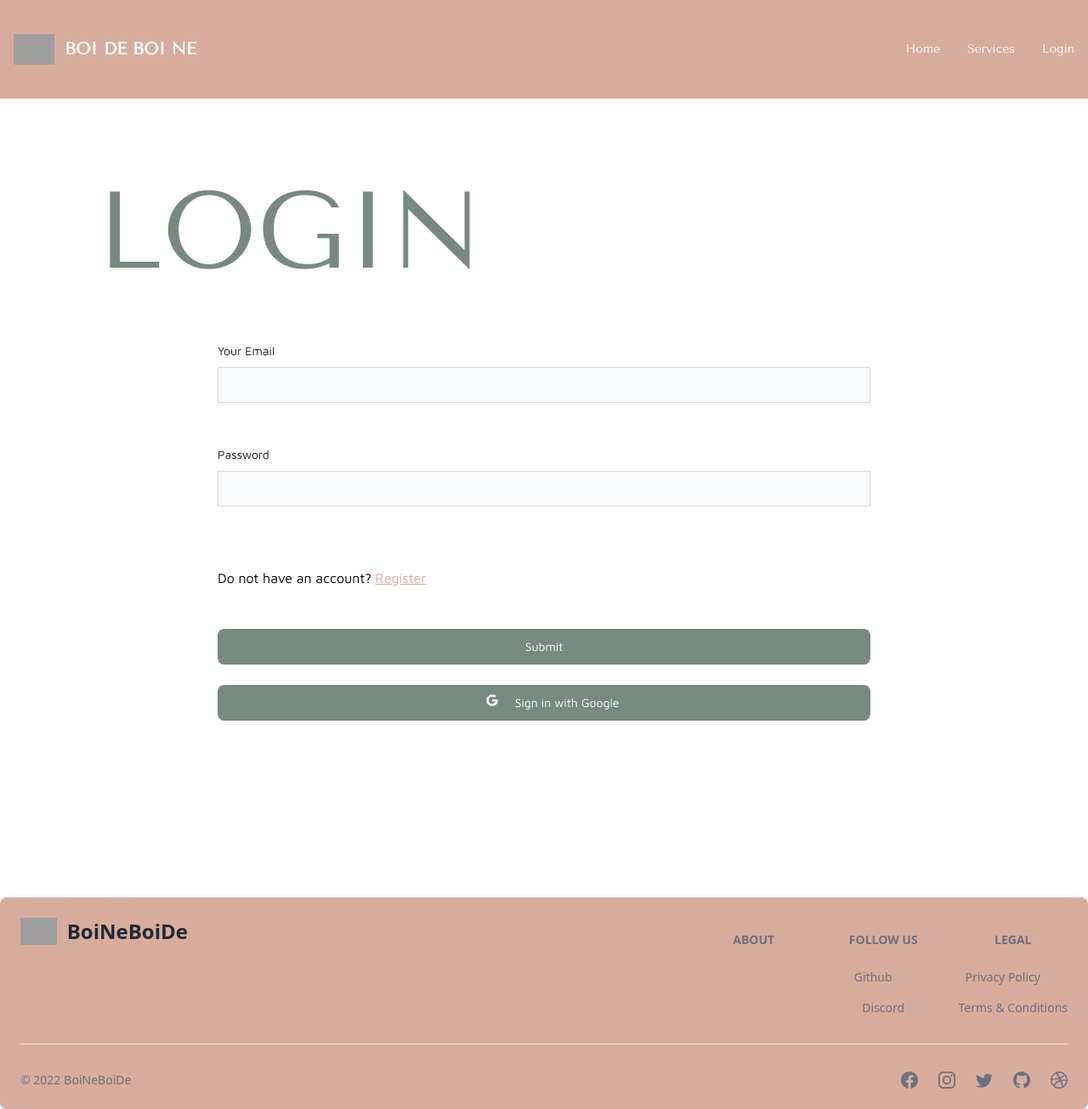
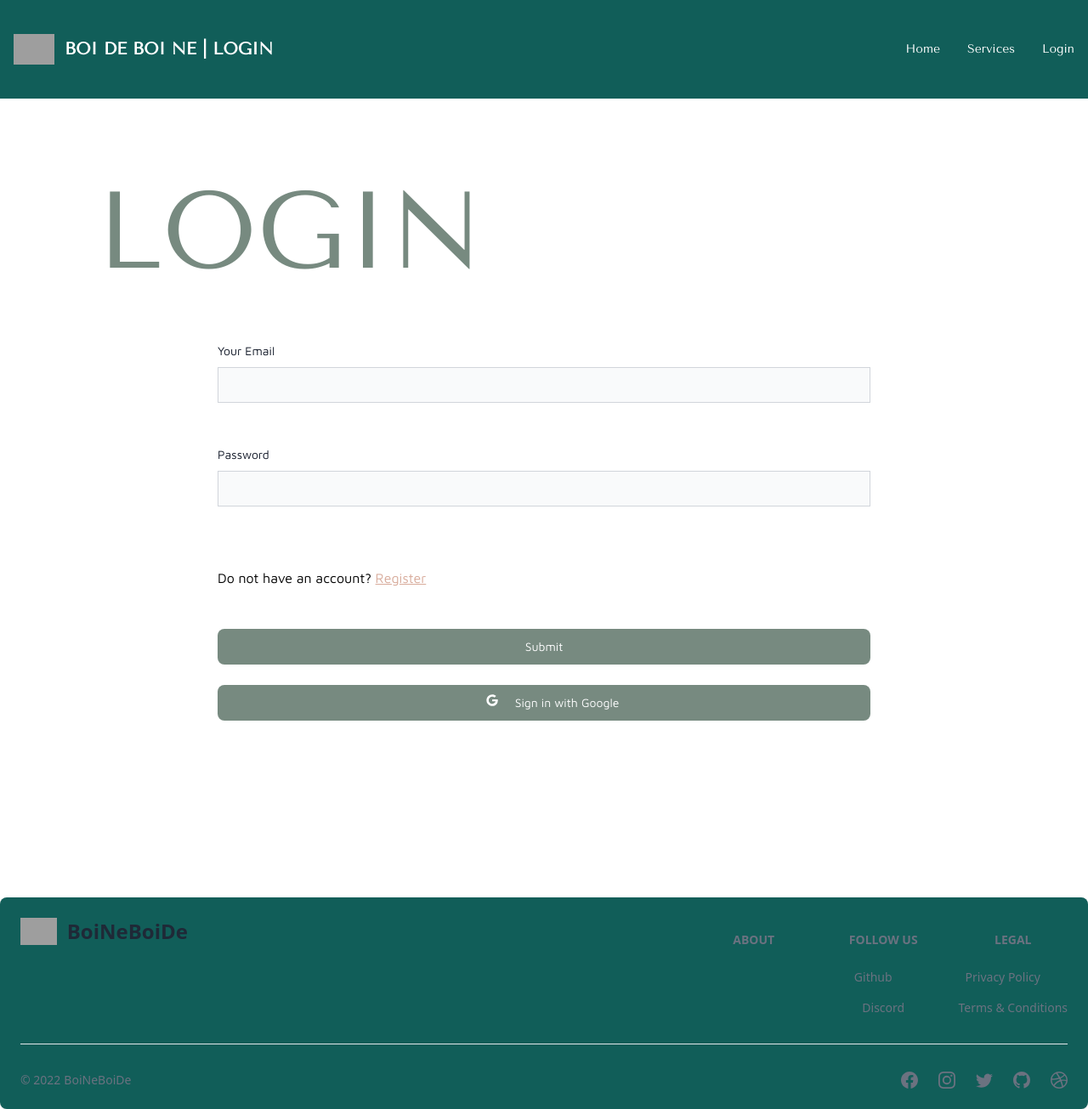
Before and after one commit to OdinPie/boi-de-boi-ne-client, a React (Vite) app: page /login in a window 1280 px wide. Shown: the whole page at 85% size. Built offline with nearby package versions, Linux system fonts and the light colour scheme; no server answers; grey boxes are pictures that could not be loaded; a web font is replaced by a local one.

Commit message:
websiteNamingContext added

```diff
--- a/src/Authentication/Login.jsx
+++ b/src/Authentication/Login.jsx
@@ -1,12 +1,14 @@
 import { Button, Label, TextInput } from 'flowbite-react';
 import { useScroll, useTransform, motion } from 'framer-motion';
-import { useContext } from 'react';
+import { useContext, useEffect } from 'react';
 import { Link, useLocation, useNavigate } from 'react-router-dom';
 import { AuthContext } from '../AuthProvider/AuthProvider';
 import { FaGoogle } from 'react-icons/fa';
 import Swal from 'sweetalert2';
 import FooterSection from '../Footer/FooterSection';
+import { WebsiteNameContext } from '../WebsiteNameProvider/WebsiteNameProvider';
 const Login = () => {
+    const {setWebsiteName} = useContext(WebsiteNameContext);
     const { loginUser, signWithGoogle } = useContext(AuthContext);
     const { scrollYProgress } = useScroll();
     const location = useLocation();
@@ -33,6 +35,9 @@ const Login = () => {
               });
         })
     }
+    useEffect(()=>{
+      setWebsiteName('| Login')
+  },[setWebsiteName])
     return (
       <div>
         <div className='my-52'>
--- a/src/Authentication/Register.jsx
+++ b/src/Authentication/Register.jsx
@@ -1,15 +1,20 @@
 import { Button, Checkbox, Label, TextInput, Textarea } from 'flowbite-react';
 import { motion, useScroll, useTransform } from 'framer-motion';
-import { useContext } from 'react';
+import { useContext, useEffect } from 'react';
 import { Link } from 'react-router-dom';
 import { AuthContext } from '../AuthProvider/AuthProvider';
 import Swal from 'sweetalert2'
 import FooterSection from '../Footer/FooterSection';
 import axios from 'axios';
+import { WebsiteNameContext } from '../WebsiteNameProvider/WebsiteNameProvider';
 const Register = () => {
+    const {setWebsiteName} = useContext(WebsiteNameContext);
     const { scrollYProgress } = useScroll();
     let x = useTransform(scrollYProgress, [0,1], [0, -200]);
     const { signUpUser , updateUser } = useContext(AuthContext);
+    useEffect(()=>{
+      setWebsiteName('| Register')
+  },[setWebsiteName])
     const handleSubmit = e =>{
         e.preventDefault();
         const form = e.target;
--- a/src/Footer/FooterSection.jsx
+++ b/src/Footer/FooterSection.jsx
@@ -2,7 +2,7 @@ import { Footer } from 'flowbite-react';
 import { BsDribbble, BsFacebook, BsGithub, BsInstagram, BsTwitter } from 'react-icons/bs';
 const FooterSection = () => {
     return (
-        <Footer container className=' bg-salmon text-white mt-36'>
+        <Footer container className=' bg-[#115e59] text-white mt-36'>
         <div className="w-full">
           <div className="grid w-full justify-between sm:flex sm:justify-between md:flex md:grid-cols-1">
             <div>
--- a/src/MyScedule/MyScedule.jsx
+++ b/src/MyScedule/MyScedule.jsx
@@ -1,12 +1,16 @@
-import React from 'react';
+import React, { useContext, useEffect } from 'react';
 import Mybookings from './MyBookings/Mybookings';
 import servicesAnimation from '../../src/assets/servicesAnimation.json'
 import Lottie from 'lottie-react';
 import MyPending from './MyPending/MyPending';
 import FooterSection from '../Footer/FooterSection';
+import { WebsiteNameContext } from '../WebsiteNameProvider/WebsiteNameProvider';
 
 const MyScedule = () => {
-
+    const {setWebsiteName} = useContext(WebsiteNameContext);
+    useEffect(()=>{
+        setWebsiteName('| MySchedule')
+    },[setWebsiteName])
     return (
         <div className=''>
             {/* <h1 className='text-center text-4xl bg-salmon absolute w-full'>My Schedule</h1> */}
--- a/src/Navigation/Navigationbar.jsx
+++ b/src/Navigation/Navigationbar.jsx
@@ -2,11 +2,13 @@ import { Avatar, Dropdown, Navbar } from 'flowbite-react';
 import { useContext } from 'react';
 import { Link, useLocation } from 'react-router-dom';
 import { AuthContext } from '../AuthProvider/AuthProvider';
+import { WebsiteNameContext } from '../WebsiteNameProvider/WebsiteNameProvider';
 
 const Navigationbar = () => {
   const location =  useLocation();
   // console.log(location.pathname);
   const {user, logOut} = useContext(AuthContext);
+  const {websiteName} = useContext(WebsiteNameContext);
     return (
         <div className='font-tenor text-white'>
             {/* <Navbar className={location.pathname==='/' || location.pathname===`/services/` ? 'navTrans' : 'solidNav'}> */}
@@ -19,7 +21,7 @@ const Navigationbar = () => {
             {/* <Navbar className='navTrans'> */}
           <Navbar.Brand href="/">
             <img src="https://i.ibb.co/myDGtH9/vecteezy-cute-little-cat-mascot-with-book-logo-design-ai-generative-23286094-157.png" className="mr-3 h-6 sm:h-9" alt="Flowbite React Logo" />
-            <span className="self-center whitespace-nowrap text-xl font-semibold dark:text-white uppercase">boi de boi ne</span>
+            <span className="self-center whitespace-nowrap text-xl font-semibold dark:text-white uppercase">boi de boi ne {websiteName}</span>
           </Navbar.Brand>
           { user &&  <div className="flex md:order-2">
               <Dropdown
--- a/src/Pages/MyServices/MyServices.jsx
+++ b/src/Pages/MyServices/MyServices.jsx
@@ -8,11 +8,16 @@ import Lottie from 'lottie-react';
 import { Button, Spinner } from 'flowbite-react';
 import { Link } from 'react-router-dom';
 import FooterSection from '../../Footer/FooterSection';
+import { WebsiteNameContext } from '../../WebsiteNameProvider/WebsiteNameProvider';
 
 const MyServices = () => {
     const [services, setServices] = useState([]);
     const [loading, setLoading] = useState(true);
     const {user} = useContext(AuthContext);
+    const {setWebsiteName} = useContext(WebsiteNameContext);
+    useEffect(()=>{
+        setWebsiteName('| MyServices')
+    },[setWebsiteName])
     useEffect(()=>{
         axios.get(`https://bdbn-server.vercel.app/services?email=${user.email}`)
         .then(res=>{
--- a/src/Pages/Services/Services.jsx
+++ b/src/Pages/Services/Services.jsx
@@ -1,20 +1,23 @@
-import React, { Suspense, lazy, useEffect, useState } from 'react';
-import { Link, useLoaderData } from 'react-router-dom';
-import LazyLoad from 'react-lazy-load';
-import Service from './Service';
+import { useContext, useEffect, useState } from 'react';
+import { Link } from 'react-router-dom';
 import Lottie from 'lottie-react';
 import noServiceFound from '../../assets/noServiceFound.json'
 import loaderAnimation from '../../assets/loaderAnimation.json'
-import { Button, Label, TextInput } from 'flowbite-react';
+import { Button, TextInput } from 'flowbite-react';
 import axios from 'axios';
 import ServiceCard from './ServiceCard';
 import FooterSection from '../../Footer/FooterSection';
+import { WebsiteNameContext } from '../../WebsiteNameProvider/WebsiteNameProvider';
 const Services = () => {
     // const services = useLoaderData();
+    const {setWebsiteName} = useContext(WebsiteNameContext);
     const [services, setServices] = useState([]);
     const [loading, setLoading] = useState(true);
     const [otherServices, setOtherServices] = useState([]);
     const [searchState , setsearchState] = useState(false);
+    useEffect(()=>{
+        setWebsiteName('| Services')
+    },[setWebsiteName])
     useEffect(()=>{
         axios.get('https://bdbn-server.vercel.app/services')
         .then(res=>{
--- /dev/null
+++ b/src/WebsiteNameProvider/WebsiteNameProvider.jsx
@@ -0,0 +1,14 @@
+import React, { createContext, useState } from 'react';
+
+export const WebsiteNameContext = createContext();
+
+const WebsiteNameProvider = ({children}) => {
+    const [websiteName, setWebsiteName] = useState('');
+    return (
+        <WebsiteNameContext.Provider value={{websiteName, setWebsiteName}}>
+            {children}
+        </WebsiteNameContext.Provider>
+    );
+};
+
+export default WebsiteNameProvider;
--- a/src/index.css
+++ b/src/index.css
@@ -19,13 +19,13 @@
 
 }
 .navTrans:hover{
-  background:#D8AC9C;
+  background:#115e59;
 
 
 }
 
 .solidNav{
-  background: #D8AC9C;
+  background: rgb(17 94 89);
   position: fixed;
   top: 0;
   width: 100%;
--- a/src/main.jsx
+++ b/src/main.jsx
@@ -4,11 +4,14 @@ import './index.css'
 import { router } from './Routes/Routes'
 import { RouterProvider } from 'react-router-dom'
 import AuthProvider from './AuthProvider/AuthProvider'
+import WebsiteNameProvider from './WebsiteNameProvider/WebsiteNameProvider'
 
 ReactDOM.createRoot(document.getElementById('root')).render(
   <React.StrictMode>
+    <WebsiteNameProvider>
     <AuthProvider>
     <RouterProvider router={router}></RouterProvider>
     </AuthProvider>
+    </WebsiteNameProvider>
   </React.StrictMode>,
 )
```
